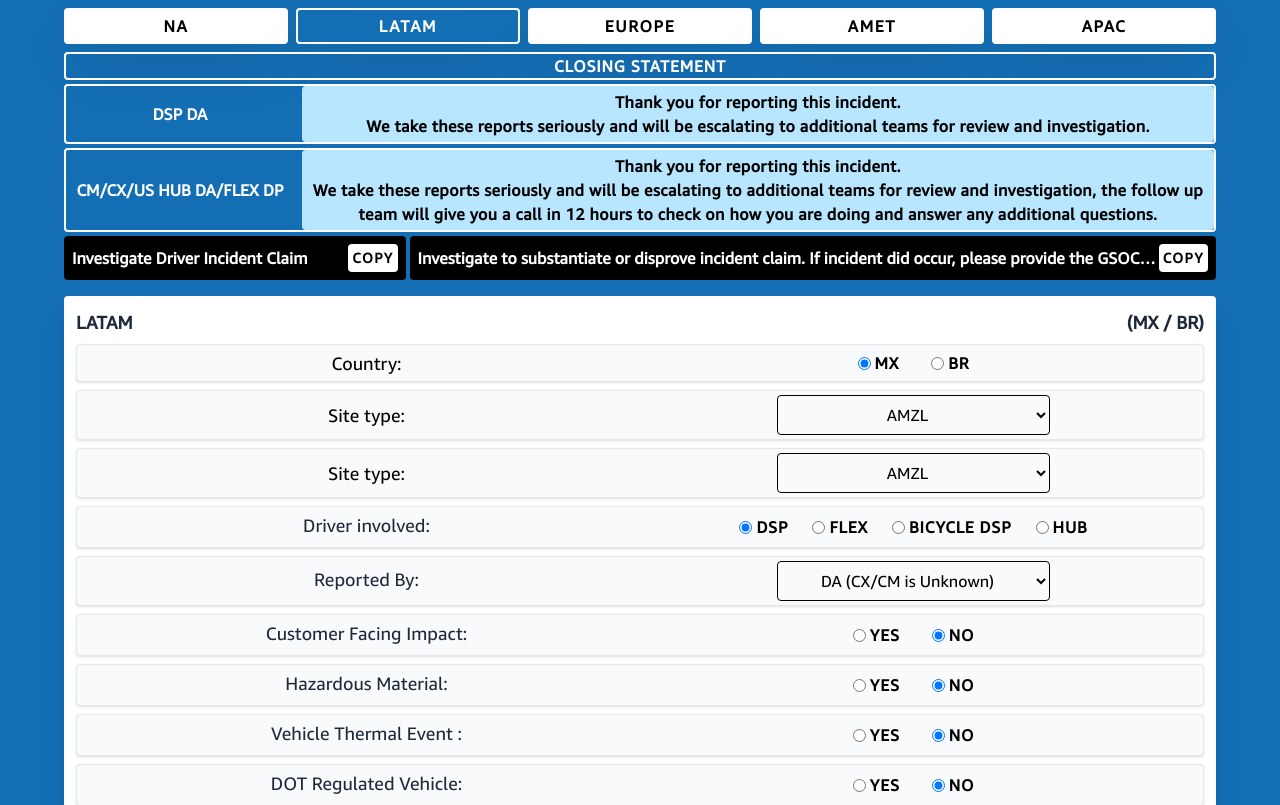
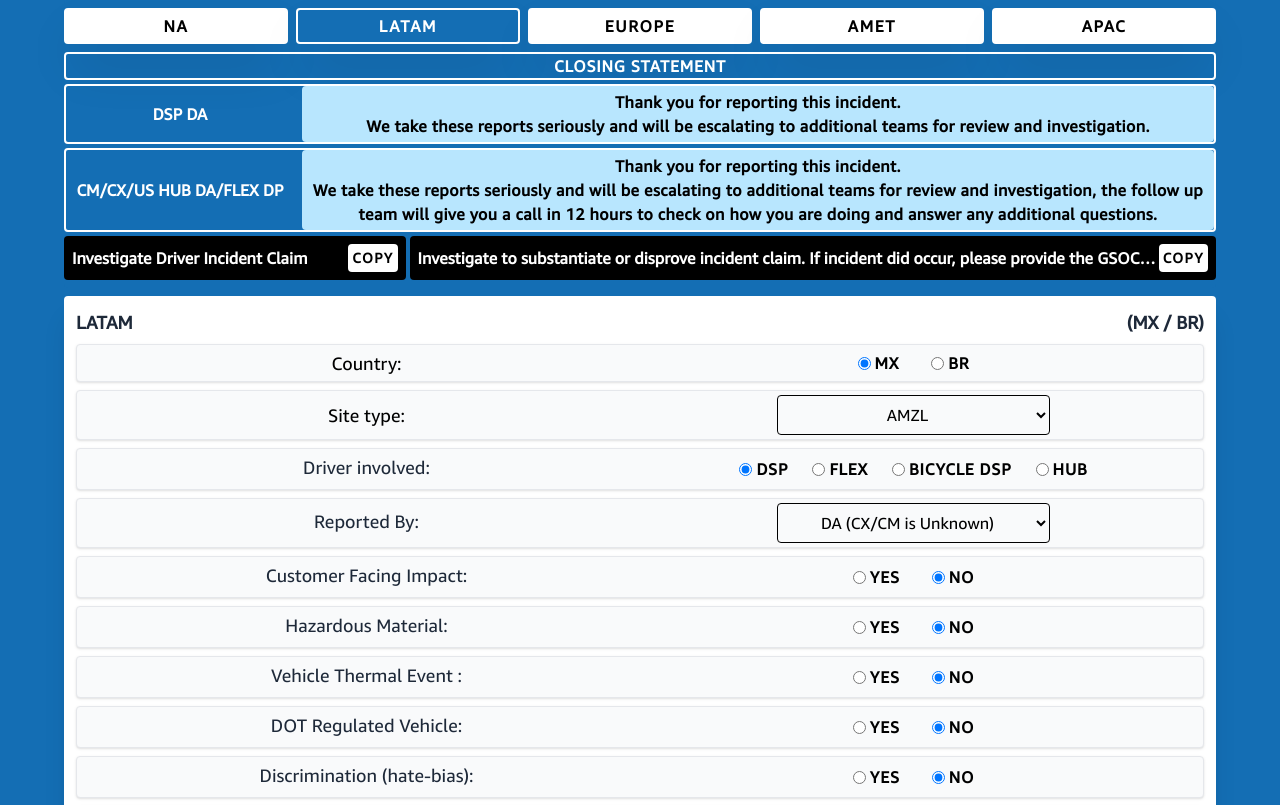
Before and after one commit to harrrish/web-app-ccl-gsoc-wwos, a React (Vite) app: page /LATAM in a window 1280 px wide. Shown: the top 805 px of the page. Built offline with nearby package versions, Linux system fonts and the light colour scheme.

Commit message:
Remove site type twice in LATAM

```diff
--- a/src/Pages/LATAM.jsx
+++ b/src/Pages/LATAM.jsx
@@ -212,26 +212,6 @@
             <option className="font-bold uppercase" value="Sort Center SC">
               Sort Center SC
             </option>
-          </select>
-        </div>
-
-        {/* //* SELECT SITE TYPE */}
-        <div className="bg-gray-50 px-4 py-1 rounded-sm shadow-sm border border-gray-200 flex items-center justify-around">
-          <h2 className="text-lg font-medium w-1/4 text-center">Site type:</h2>
-          <select
-            value={siteType}
-            onChange={(event) => setSiteType(event.target.value)}
-            className="border p-2 rounded-sm font-medium w-1/4 text-center"
-          >
-            {station.map((s) => (
-              <option
-                key={Math.random()}
-                className="font-bold uppercase"
-                value={s}
-              >
-                {s}
-              </option>
-            ))}
           </select>
         </div>
 
```
